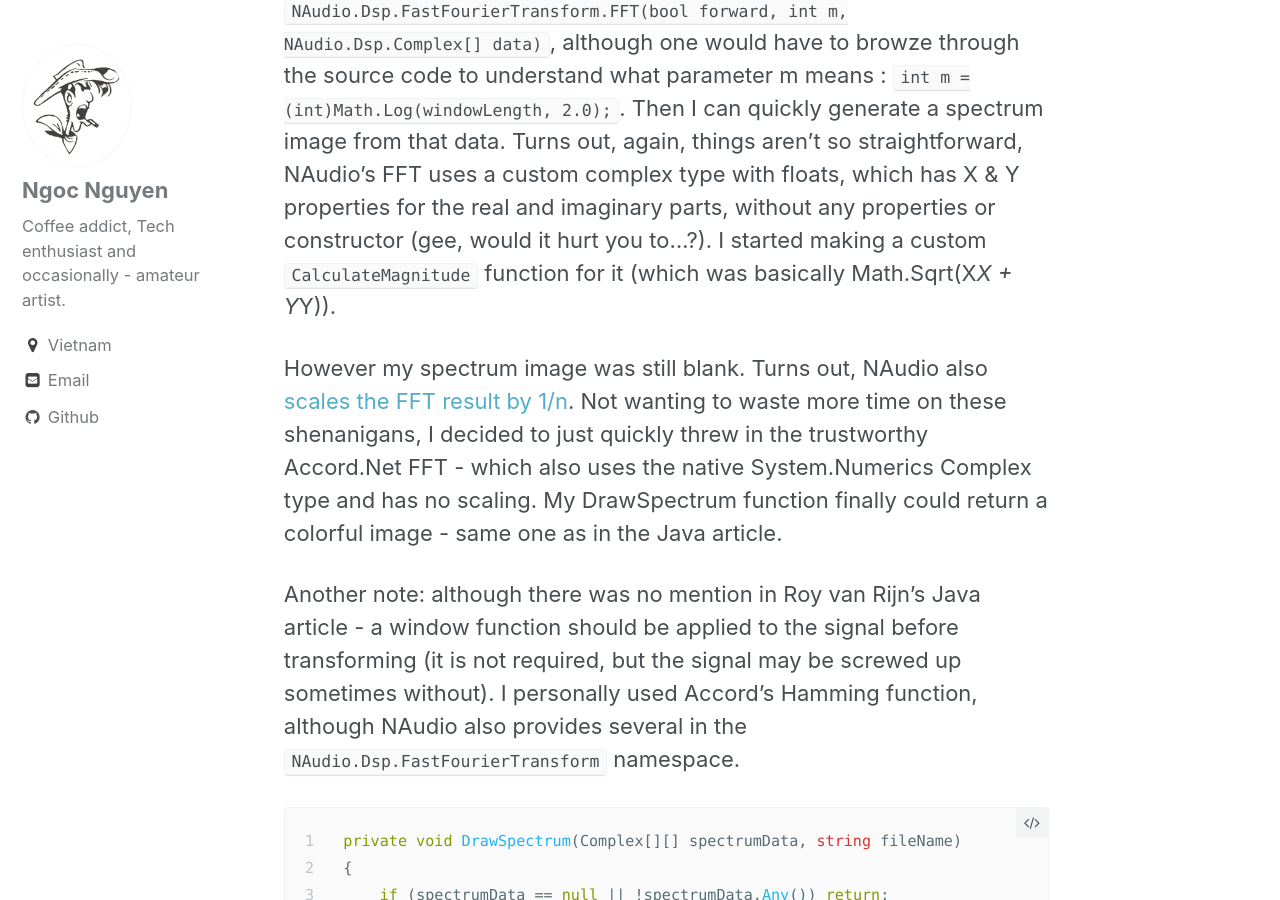
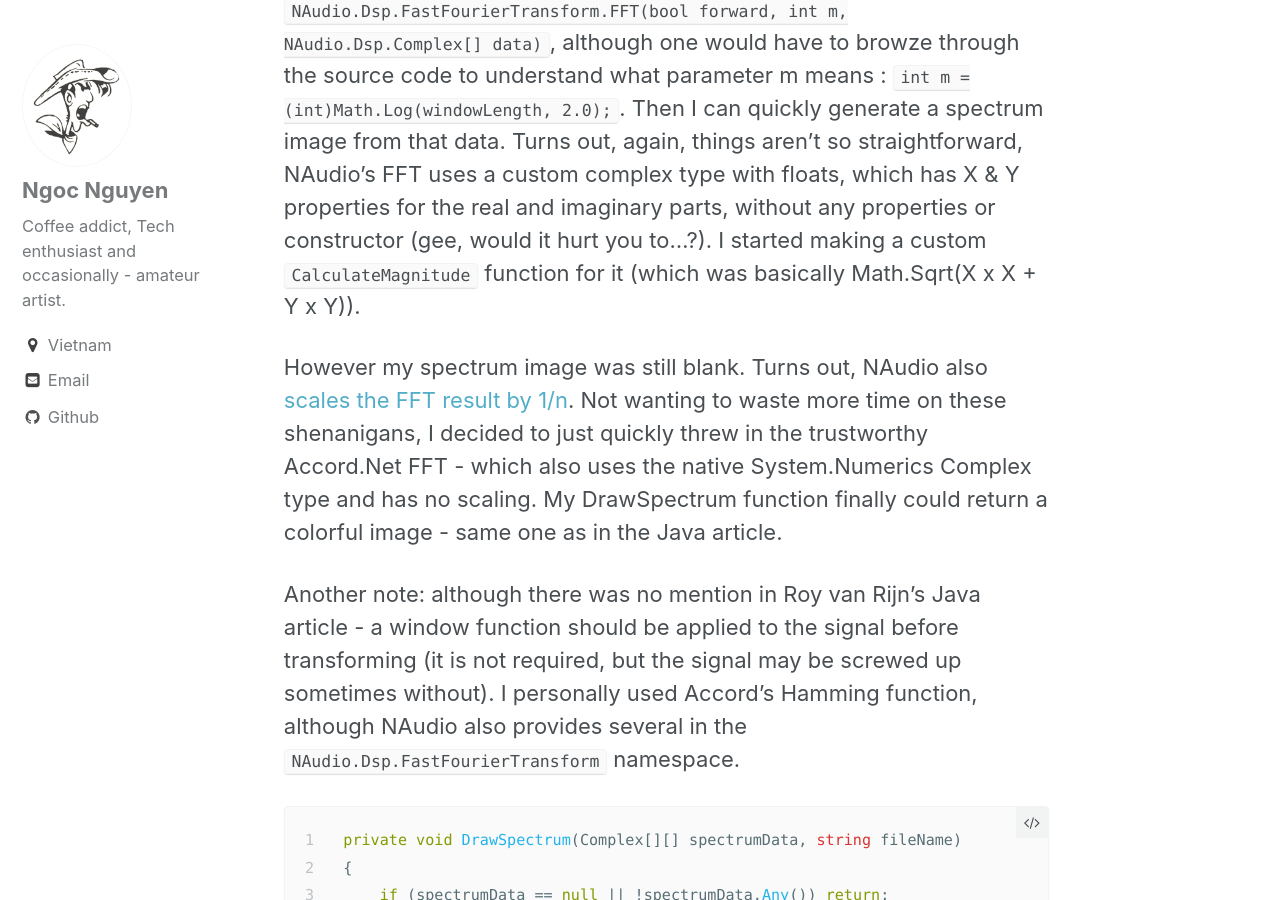
Before and after one commit to luungoc2005/luungoc2005-github-io-old, a Jekyll site: the page built from _posts/2017-1-16-the-shazam-adventure.markdown, in a window 1280 px wide and 900 px high, scrolled down 3527 px. Built offline with Jekyll 4.4.1, drawn with Linux system fonts in a browser that asks for light colours; comment, search, counter and statistics services are not loaded; some of the changed text lies outside the part shown.

Commit message:
format fixes

```diff
--- a/_posts/2017-1-16-the-shazam-adventure.markdown
+++ b/_posts/2017-1-16-the-shazam-adventure.markdown
@@ -35,7 +35,7 @@
             numberOfBytes = 0;
         }
 {% endhighlight %}
-- *yes, it would seem I do*
+*yes, it would seem I do*
 
 Nevertheless, this class serves its purpose as long as I get the length calculations right. In a moment of frustration I even swapped it out for `Buffer.BlockCopy()`, but then again tested and found this class working perfectly. Which is nice, because it's almost as fast as using pointers.
 
@@ -72,7 +72,7 @@
 ### NAudio quirks #2: The fast fourier transform
 
 NAudio readily provides the FFT functions `NAudio.Dsp.FastFourierTransform.FFT(bool forward, int m, NAudio.Dsp.Complex[] data)`, although one would have to browze through the source code to understand what parameter m means : `int m = (int)Math.Log(windowLength, 2.0);`. Then I can quickly generate a spectrum image from that data.
-Turns out, again, things aren't so straightforward, NAudio's FFT uses a custom complex type with floats, which has X & Y properties for the real and imaginary parts, without any properties or constructor (gee, would it hurt you to...?). I started making a custom `CalculateMagnitude` function for it (which was basically Math.Sqrt(X*X + Y*Y)).
+Turns out, again, things aren't so straightforward, NAudio's FFT uses a custom complex type with floats, which has X & Y properties for the real and imaginary parts, without any properties or constructor (gee, would it hurt you to...?). I started making a custom `CalculateMagnitude` function for it (which was basically Math.Sqrt(X x X + Y x Y)).
 
 However my spectrum image was still blank. Turns out, NAudio also [scales the FFT result by 1/n](https://www.codeproject.com/Articles/1095473/Comparison-of-FFT-implementations-for-NET). Not wanting to waste more time on these shenanigans, I decided to just quickly threw in the trustworthy Accord.Net FFT - which also uses the native System.Numerics Complex type and has no scaling. My DrawSpectrum function finally could return a colorful image - same one as in the Java article.
 
```
Also changed, not shown: other parts of _posts/2017-1-16-the-shazam-adventure.markdown (+1 -0 lines).
